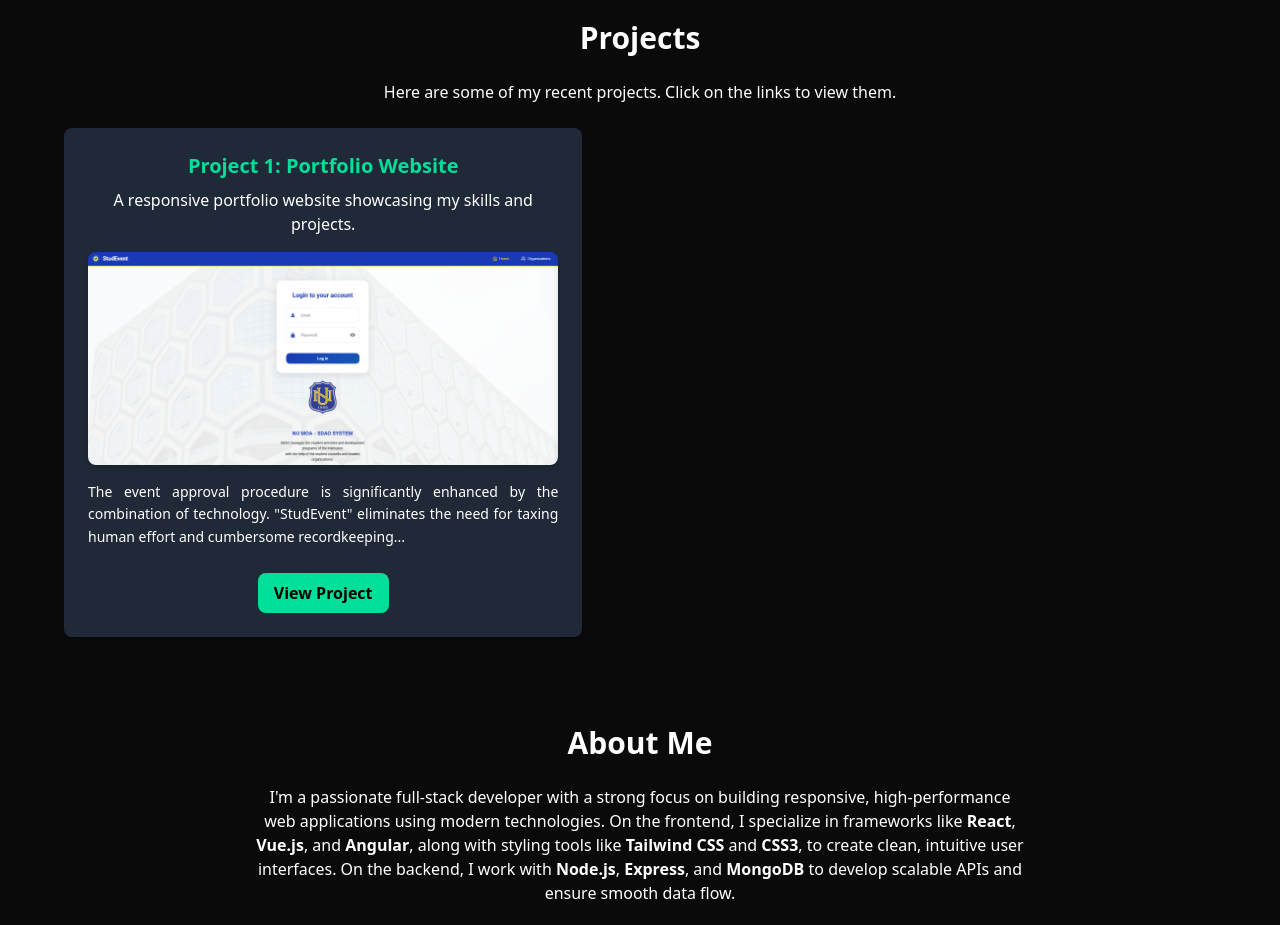
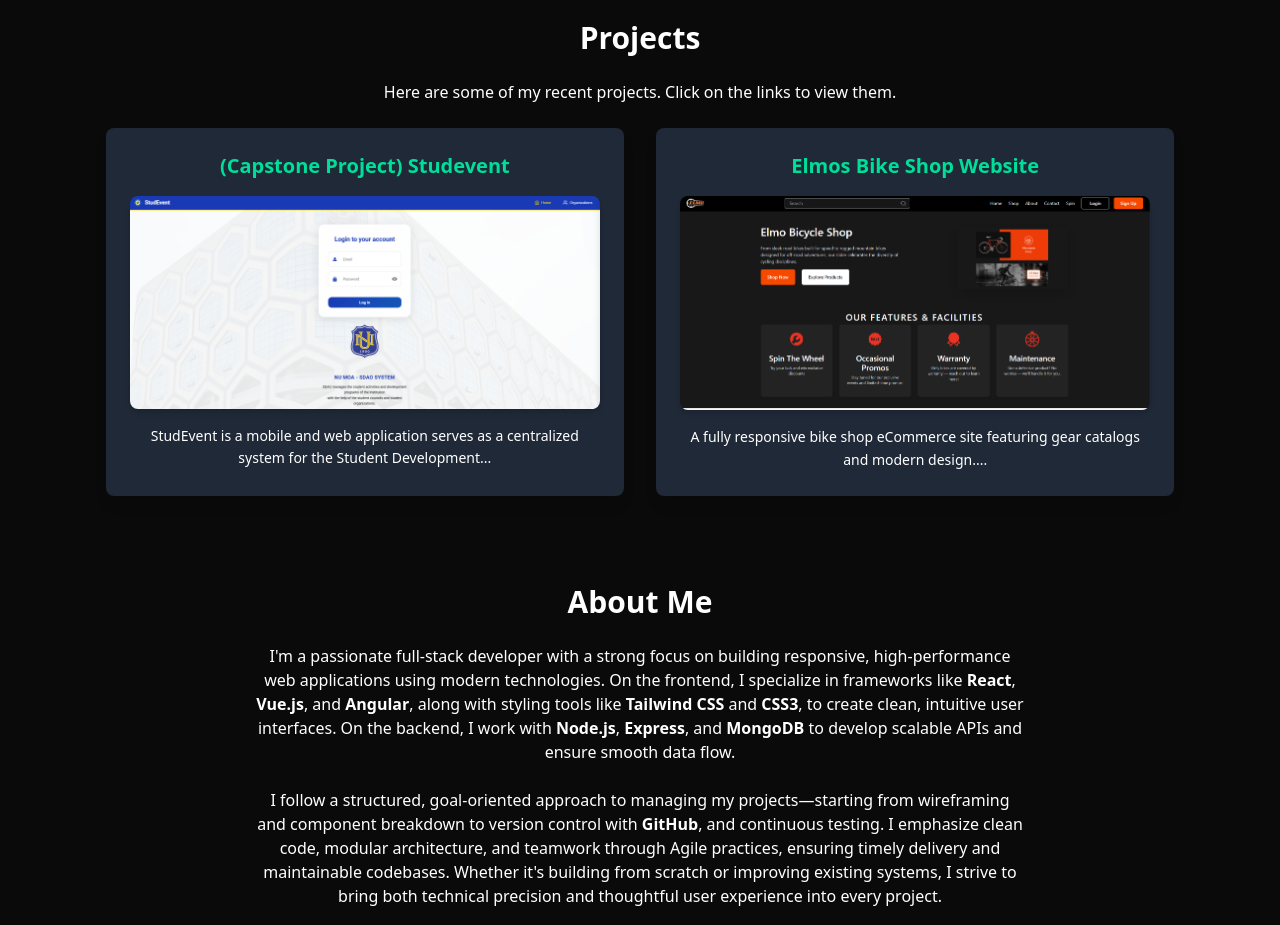
Before and after one commit to CoderCarti/my-portfolio, a React (Create React App) app: page / in a window 1280 px wide. Shown: the part 1300-2225 px from the top of the page. Built offline with nearby package versions, Linux system fonts and the light colour scheme.

Commit message:
ADD: Project 2

```diff
--- a/package.json
+++ b/package.json
@@ -9,6 +9,7 @@
     "@testing-library/react": "^16.3.0",
     "@testing-library/user-event": "^13.5.0",
     "aos": "^2.3.4",
+    "gsap": "^3.13.0",
     "react": "^19.1.0",
     "react-dom": "^19.1.0",
     "react-icons": "^5.5.0",
--- a/src/Components/Homepage.js
+++ b/src/Components/Homepage.js
@@ -1,7 +1,7 @@
-import React, { useEffect } from 'react';
+import React, { useEffect, useState} from 'react';
 import AOS from 'aos';
 import 'aos/dist/aos.css';
-import { useNavigate } from 'react-router-dom';
+import { useNavigate} from 'react-router-dom';
 import gadonski from '../images/gadonski_img.png';
 import { ReactTyped } from "react-typed";
 import { IoMdDownload, IoLogoCss3 } from "react-icons/io";
@@ -12,7 +12,9 @@ import { FaL, FaNode } from "react-icons/fa6";
 import { RiTailwindCssFill } from "react-icons/ri";
 import { DiMongodb } from "react-icons/di";
 import studevent from '../images/Studevent.png';
+import elmos from '../images/elmos-bike-shop.png';
 import ScrollToTopButton from './ScrollToTopButton';
+import Modal from './Modal';
 
 const Homepage = () => {
   const navigate = useNavigate();
@@ -23,6 +25,38 @@ const Homepage = () => {
       once: true
     });
   }, []);
+
+  const [selectedProject, setSelectedProject] = useState(null);
+  const [isModalOpen, setIsModalOpen] = useState(false);
+
+  const openModal = (project) => {
+    setSelectedProject(project);
+    setIsModalOpen(true);
+  };
+
+  const closeModal = () => {
+    setSelectedProject(null);
+    setIsModalOpen(false);
+  };
+
+  const projects = [
+  {
+    id: 1,
+    title: '(Capstone Project) Studevent',
+    description: 'StudEvent is a mobile and web application serves as a centralized system for the Student Development and Activities Office enabling communication between student organizations and SDAO.  This system simplifies the submission and approval process of events proposals, monitor the real-time status of submitted proposal, and maintains digital record of activities.',
+    image: studevent,
+    link: 'https://www.studevent.org/',
+  },
+  {
+    id: 2,
+    title: 'Elmos Bike Shop Website',
+    description: 'A fully responsive bike shop eCommerce site featuring gear catalogs and modern design.',
+    image: elmos,
+    link: null,
+  }
+];
+
+
 
   return (
     <div className='flex flex-col items-center bg-[#0a0a0a] pt-[90px]'>
@@ -98,27 +132,21 @@ const Homepage = () => {
               Here are some of my recent projects. Click on the links to view them.
             </p>
 
-        <div className='flex flex-col lg:flex-row gap-8 w-full max-w-6xl'>
-          <div className='w-full lg:w-[45%] bg-gray-800 p-6 rounded-lg shadow-lg' data-aos="zoom-in">
-            <h3 className='text-xl font-semibold text-[#00df9a]'>Project 1: Portfolio Website</h3>
-            <p className='text-white mt-2'>A responsive portfolio website showcasing my skills and projects.</p>
-            <img
-              src={studevent}
-              alt="Project 1"
-              className='mt-4 w-full h-auto rounded-lg shadow-md'
-            />
-            <p className='text-white mt-4 text-justify text-sm leading-relaxed'>
-              The event approval procedure is significantly enhanced by the combination of technology.
-              "StudEvent" eliminates the need for taxing human effort and cumbersome recordkeeping...
-            </p>
-            <button
-              onClick={() => window.open('https://www.studevent.org/', '_blank')}
-              className='mt-6 px-4 py-2 bg-[#00df9a] text-black font-bold rounded-lg hover:bg-[#00df9a]/80 transition duration-300'
+            <div className='flex flex-col lg:flex-row gap-8 w-full max-w-6xl justify-center'>
+      {projects.map((project) => (
+        <div
+          key={project.id}
+          onClick={() => openModal(project)}
+          className='w-full lg:w-[45%] bg-gray-800 p-6 rounded-lg shadow-lg cursor-pointer hover:scale-105 transition-transform'
+          data-aos="zoom-in"
         >
-              View Project
-            </button>
+          <h3 className='text-xl font-semibold text-[#00df9a]'>{project.title}</h3>
+          <img src={project.image} alt={project.title} className='mt-4 w-full h-auto rounded-lg shadow-md' />
+          <p className='text-white mt-4 text-sm leading-relaxed'>{project.description.substring(0, 100)}...</p>
         </div>
+      ))}
     </div>
+
       </div>
 
       {/* About Me Section */}
@@ -174,6 +202,7 @@ const Homepage = () => {
       <footer className="text-center text-sm text-gray-500 py-6">
         © {new Date().getFullYear()} Christian Gadon. All rights reserved.
       </footer>
+      <Modal isOpen={isModalOpen} onClose={closeModal} project={selectedProject} />
     </div>
   );
 };
--- /dev/null
+++ b/src/Components/Modal.js
@@ -0,0 +1,64 @@
+import React, { useEffect, useRef } from 'react';
+
+const Modal = ({ isOpen, onClose, project }) => {
+  const modalRef = useRef();
+
+  // Close on ESC key
+  useEffect(() => {
+    const handleEsc = (e) => {
+      if (e.key === 'Escape') onClose();
+    };
+    document.addEventListener('keydown', handleEsc);
+    return () => document.removeEventListener('keydown', handleEsc);
+  }, [onClose]);
+
+  // Close on outside click
+  useEffect(() => {
+    const handleClickOutside = (e) => {
+      if (modalRef.current && !modalRef.current.contains(e.target)) {
+        onClose();
+      }
+    };
+    if (isOpen) {
+      document.addEventListener('mousedown', handleClickOutside);
+    }
+    return () => document.removeEventListener('mousedown', handleClickOutside);
+  }, [isOpen, onClose]);
+
+  if (!isOpen || !project) return null;
+
+  return (
+    <div className="fixed inset-0 z-50 bg-black bg-opacity-70 flex items-center justify-center transition-all duration-300">
+      <div
+        ref={modalRef}
+        className="bg-gray-800 w-[90%] max-w-2xl p-6 rounded-lg relative text-black animate-fadeInUp shadow-xl"
+      >
+        {/* Close Button */}
+        <button
+          onClick={onClose}
+          className="absolute top-2 right-2 text-gray-700 hover:text-red-500 text-xl font-bold"
+        >
+          ✕
+        </button>
+
+        {/* Content */}
+        <h2 className="text-2xl font-bold text-[#00df9a] text-center">{project.title}</h2>
+        <img src={project.image} alt={project.title} className="mt-4 w-full rounded-md" />
+        <p className="mt-4 text-white">{project.description}</p>
+
+        {project.link && (
+          <a
+            href={project.link}
+            target="_blank"
+            rel="noopener noreferrer"
+            className="inline-block mt-6 px-4 py-2 bg-[#00df9a] text-black font-semibold rounded hover:bg-[#00df9a]/80 "
+          >
+            Visit Site
+          </a>
+        )}
+      </div>
+    </div>
+  );
+};
+
+export default Modal;
--- a/src/index.css
+++ b/src/index.css
@@ -9,3 +9,18 @@ body{
 html {
   scroll-behavior: smooth;
 }
+
+@keyframes fadeInUp {
+  0% {
+    opacity: 0;
+    transform: translateY(20px);
+  }
+  100% {
+    opacity: 1;
+    transform: translateY(0);
+  }
+}
+
+.animate-fadeInUp {
+  animation: fadeInUp 0.4s ease-out both;
+}
```
Also changed, not shown: src/images/elmos-bike-shop.png (added), 1 other file (tests, documents, lock files or other folders). Lines whose indentation alone changed are shown as unchanged.
